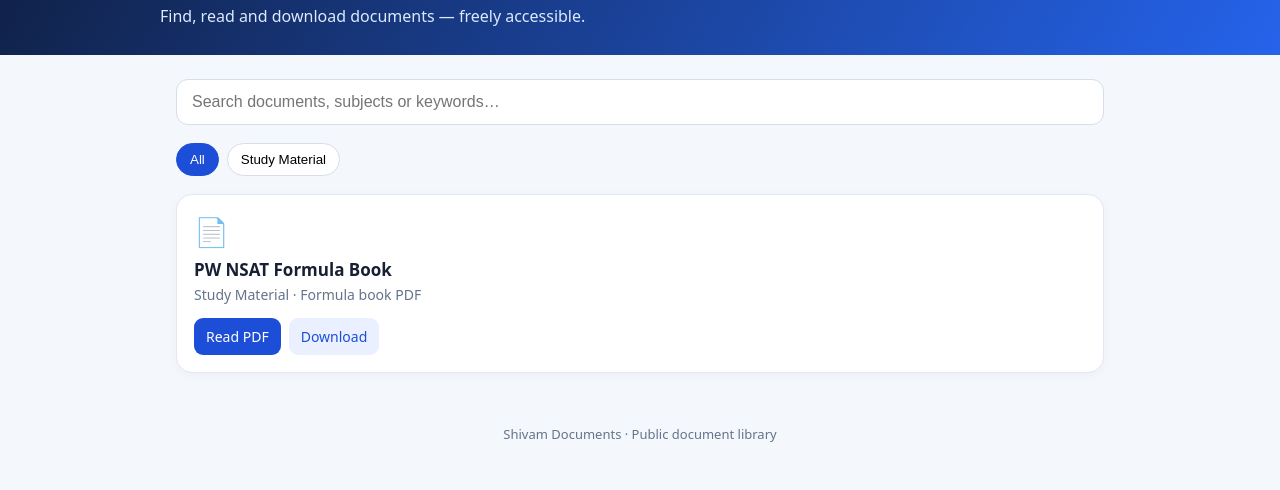
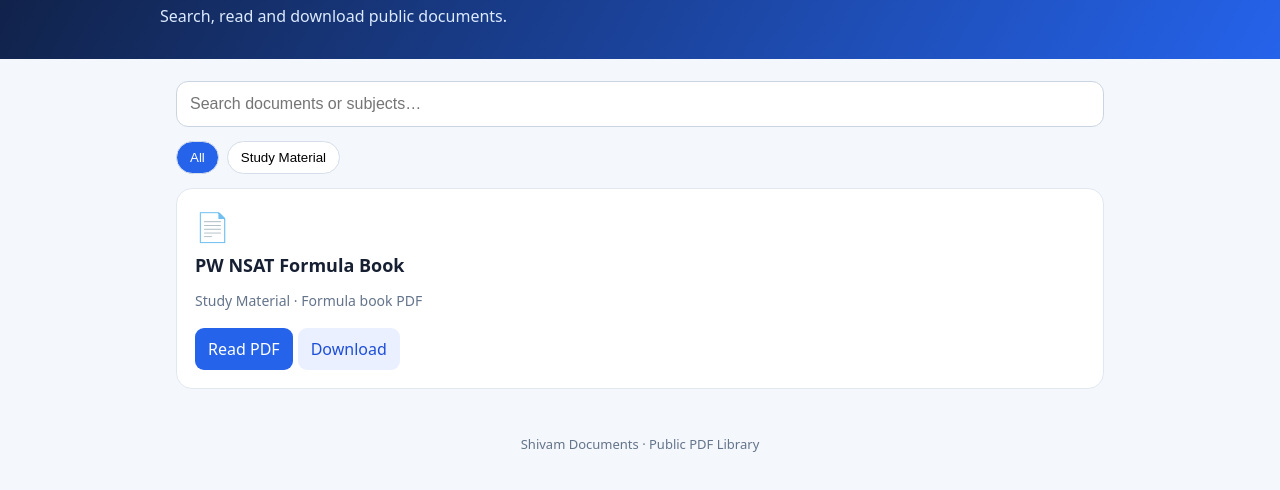
Before and after one commit to shivam24022006/Shivam-documents, a plain HTML site: page index.html in a window 1280 px wide. Shown: the part 90-580 px from the top of the page. Drawn offline with Linux system fonts and the light colour scheme.

Commit message:
Update index.html

```diff
--- a/index.html
+++ b/index.html
@@ -1,51 +1,32 @@
 <!DOCTYPE html>
 <html lang="en">
 <head>
-<meta charset="UTF-8">
-<meta name="viewport" content="width=device-width, initial-scale=1">
+<meta charset="UTF-8"><meta name="viewport" content="width=device-width, initial-scale=1">
 <title>Shivam Documents</title>
 <style>
-:root{--blue:#1d4ed8;--navy:#102044;--bg:#f4f7fb;--card:#fff;--muted:#64748b}
-*{box-sizing:border-box}body{margin:0;font-family:system-ui,-apple-system,Segoe UI,Roboto,Arial,sans-serif;background:var(--bg);color:#172033}
-header{background:linear-gradient(120deg,#102044,#2563eb);color:white;padding:32px 18px 28px}
-.wrap{max-width:960px;margin:auto}header h1{margin:0;font-size:clamp(26px,5vw,40px)}header p{margin:8px 0 0;color:#dbeafe}
-main{max-width:960px;margin:24px auto;padding:0 16px}
-.search{display:flex;gap:10px;margin:0 0 18px}.search input{flex:1;min-width:0;padding:13px 15px;border:1px solid #d6deea;border-radius:12px;font-size:16px;outline:none}.search input:focus{border-color:var(--blue);box-shadow:0 0 0 3px #dbeafe}
-.filters{display:flex;flex-wrap:wrap;gap:8px;margin-bottom:18px}.filter{border:1px solid #d6deea;background:white;border-radius:999px;padding:8px 13px;cursor:pointer}.filter.active{background:var(--blue);border-color:var(--blue);color:white}
-.grid{display:grid;grid-template-columns:repeat(auto-fit,minmax(230px,1fr));gap:14px}.doc{background:var(--card);border:1px solid #e2e8f0;border-radius:16px;padding:17px;box-shadow:0 3px 12px #0f172a08}.pdficon{font-size:28px}.doc h3{margin:8px 0 4px;font-size:17px}.doc p{margin:0 0 14px;color:var(--muted);font-size:14px}.actions{display:flex;gap:8px;flex-wrap:wrap}.btn{display:inline-block;text-decoration:none;border-radius:9px;padding:9px 12px;background:var(--blue);color:white;font-size:14px}.btn.secondary{background:#eaf0ff;color:#1d4ed8}
-.empty{padding:25px;text-align:center;color:var(--muted);grid-column:1/-1}
-footer{text-align:center;color:var(--muted);font-size:13px;padding:28px 12px}
+*{box-sizing:border-box}body{margin:0;font-family:system-ui,Arial;background:#f4f7fb;color:#172033}
+header{padding:32px 18px;background:linear-gradient(120deg,#102044,#2563eb);color:#fff}
+.wrap,main{max-width:960px;margin:auto}h1{margin:0;font-size:clamp(26px,5vw,40px)}header p{color:#dbeafe;margin:8px 0 0}
+main{padding:22px 16px}input{width:100%;padding:13px;border:1px solid #cbd5e1;border-radius:12px;font-size:16px}
+.filters{display:flex;gap:8px;flex-wrap:wrap;margin:14px 0}.filter{padding:8px 13px;border:1px solid #d5deea;border-radius:99px;background:white;cursor:pointer}.filter.active{background:#2563eb;color:white}
+.grid{display:grid;grid-template-columns:repeat(auto-fit,minmax(240px,1fr));gap:14px}.card{padding:18px;background:white;border:1px solid #e2e8f0;border-radius:16px}.card h2{font-size:18px;margin:8px 0}.card p{color:#64748b;font-size:14px}.btn{display:inline-block;background:#2563eb;color:white;text-decoration:none;padding:10px 13px;border-radius:9px;margin:4px 5px 0 0}.btn.alt{background:#eaf0ff;color:#1d4ed8}.empty{padding:24px;text-align:center;color:#64748b;background:#fff;border-radius:12px;grid-column:1/-1}
+footer{text-align:center;color:#64748b;padding:24px;font-size:13px}
 </style>
 </head>
 <body>
-<header><div class="wrap"><h1>📚 Shivam Documents</h1><p>Find, read and download documents — freely accessible.</p></div></header>
+<header><div class="wrap"><h1>📚 Shivam Documents</h1><p>Search, read and download public documents.</p></div></header>
 <main>
-  <div class="search"><input id="search" type="search" placeholder="Search documents, subjects or keywords…"></div>
-  <div class="filters" id="filters"></div>
-  <section class="grid" id="documents"></section>
-</main>
-<footer>Shivam Documents · Public document library</footer>
+<input id="search" type="search" placeholder="Search documents or subjects…">
+<div class="filters" id="filters"></div><section class="grid" id="list"></section>
+</main><footer>Shivam Documents · Public PDF Library</footer>
 <script>
-/* Add your PDFs inside a folder named "pdfs", then edit the list below.
-   Example: file: "pdfs/history-notes.pdf" */
-const docs = [
-  {
-    title: "PW NSAT Formula Book",
-    category: "Study Material",
-    description: "Formula book PDF",
-    file: "pw-nsat-formula-book.pdf"
-  }
-];
-const categories=["All",...new Set(docs.map(d=>d.category))];
-let chosen="All";
-const filterBox=document.getElementById("filters"),grid=document.getElementById("documents"),search=document.getElementById("search");
-function renderFilters(){filterBox.innerHTML=categories.map(c=>`<button class="filter ${c===chosen?'active':''}" onclick="chosen=${JSON.stringify(c)};renderFilters();renderDocs()">${c}</button>`).join("")}
-function renderDocs(){
- const q=search.value.trim().toLowerCase();
- const found=docs.filter(d=>(chosen==="All"||d.category===chosen)&&`${d.title} ${d.category} ${d.description}`.toLowerCase().includes(q));
- grid.innerHTML=found.length?found.map(d=>`<article class="doc"><div class="pdficon">📄</div><h3>${d.title}</h3><p>${d.category} · ${d.description}</p><div class="actions"><a class="btn" href="${d.file}" target="_blank" rel="noopener">Read PDF</a><a class="btn secondary" href="${d.file}" download>Download</a></div></article>`).join(""):`<div class="empty">No documents found. Try another search.</div>`;
-}
-search.addEventListener("input",renderDocs);renderFilters();renderDocs();
-</script>
-</body>
-</html>
+// The PDF file must be uploaded in the same repository folder as this index.html.
+// Rename your uploaded PDF to: pw-nsat-formula-book.pdf
+const docs=[{title:"PW NSAT Formula Book",category:"Study Material",description:"Formula book PDF",file:"pw-nsat-formula-book.pdf"}];
+let active="All";
+const search=document.getElementById("search"),filters=document.getElementById("filters"),list=document.getElementById("list");
+const cats=["All",...new Set(docs.map(x=>x.category))];
+function drawFilters(){filters.innerHTML=cats.map(c=>`<button class="filter ${c===active?"active":""}" data-cat="${c}">${c}</button>`).join("");filters.querySelectorAll("button").forEach(b=>b.onclick=()=>{active=b.dataset.cat;drawFilters();draw();});}
+function draw(){const q=search.value.trim().toLowerCase();const arr=docs.filter(d=>(active==="All"||d.category===active)&&`${d.title} ${d.category} ${d.description}`.toLowerCase().includes(q));list.innerHTML=arr.length?arr.map(d=>`<article class="card"><div style="font-size:28px">📄</div><h2>${d.title}</h2><p>${d.category} · ${d.description}</p><a class="btn" href="${d.file}" target="_blank" rel="noopener">Read PDF</a><a class="btn alt" href="${d.file}" download>Download</a></article>`).join(""):`<div class="empty">No documents found.</div>`;}
+search.addEventListener("input",draw);drawFilters();draw();
+</script></body></html>
```
